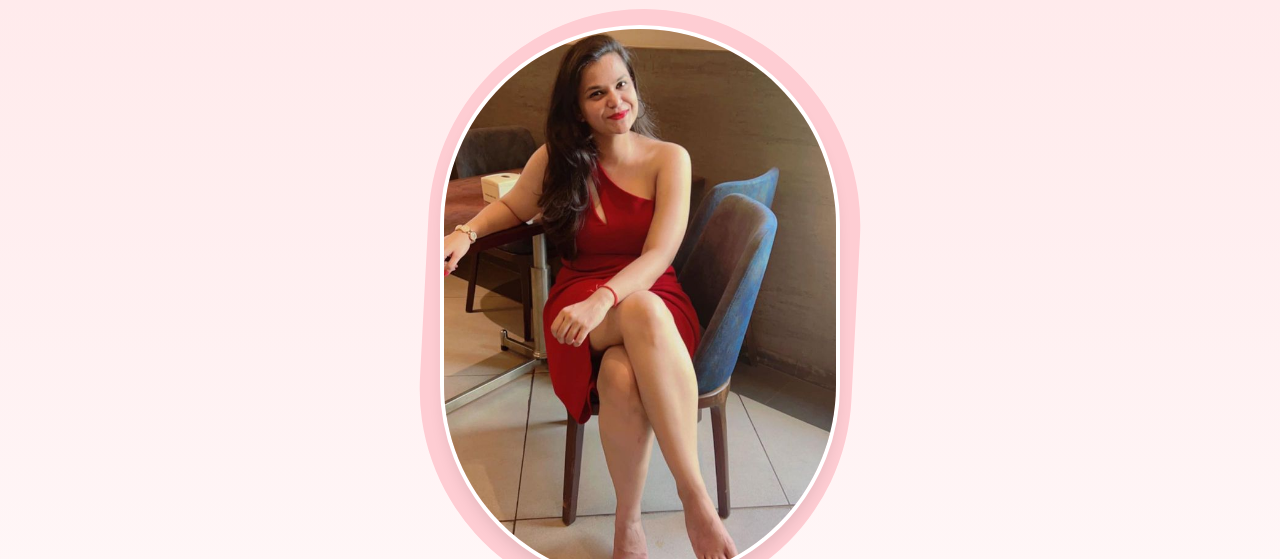
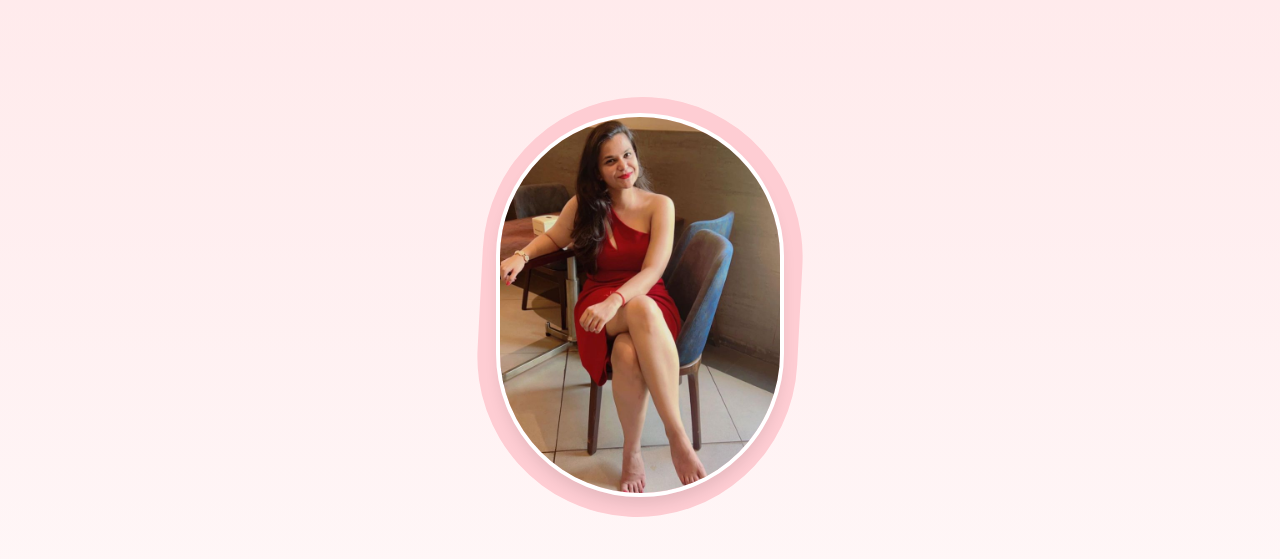
Before and after one commit to aditya13354/friend-web, a plain HTML site: page index.html in a window 1280 px wide. Shown: the top 559 px of the page. Drawn offline with Linux system fonts and the light colour scheme.

Commit message:
Update index.html

```diff
--- a/index.html
+++ b/index.html
@@ -63,8 +63,8 @@
 
         .profile-image {
             position: relative;
-            width: 25rem;
-            height: 35rem;
+            width: 18rem;
+            height: 24rem;
             object-fit: cover;
             border-radius: 9999px;
             border: 4px solid white;
```
